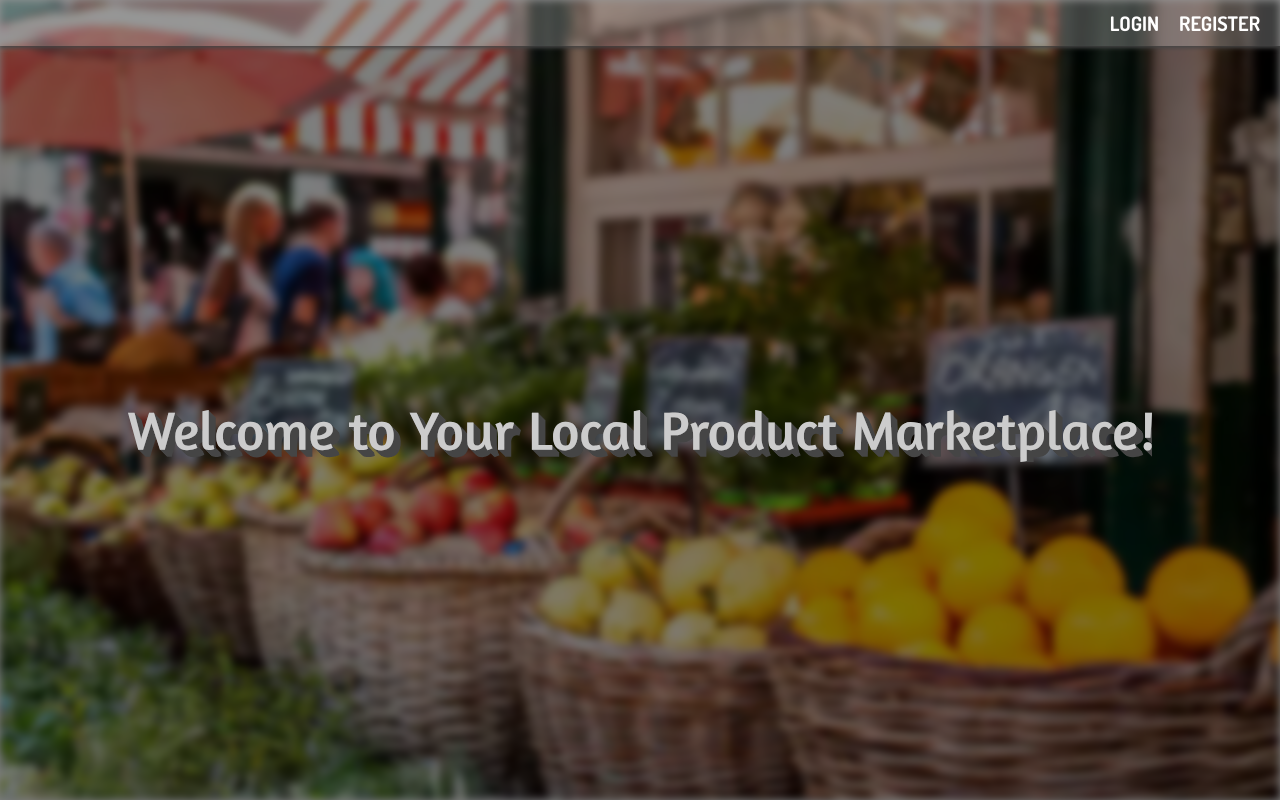
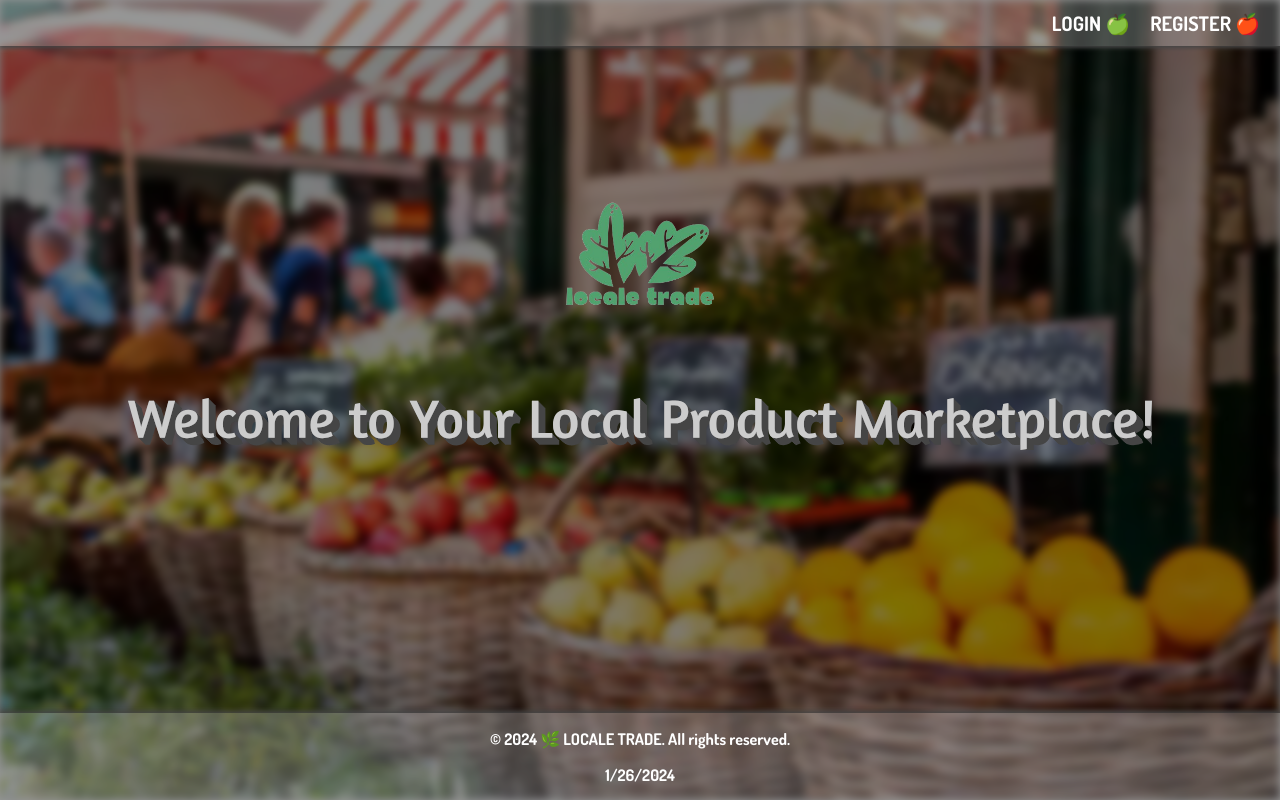
Before and after one commit to banicl/localetrade-rs, a Vue app in the folder locale-trade/: page / in a window 1280 px wide. Built offline with nearby package versions, Linux system fonts and the light colour scheme.

Commit message:
Home Page Update

```diff
--- a/locale-trade/src/components/WelcomePage.vue
+++ b/locale-trade/src/components/WelcomePage.vue
@@ -5,29 +5,46 @@
 
     <nav class="navbar">
       <ul class="nav-menu">
-        <li><a href="#" @click="goToLogin">LOGIN</a></li>
-        <li><a href="#" @click="goToRegister">REGISTER</a></li>
+        <li><a href="#" @click="goToLogin">LOGIN 🍏</a></li>
+        <li><a href="#" @click="goToRegister">REGISTER 🍎</a></li>
       </ul>
     </nav>
-
     <div class="content">
-      <img src="@/assets/title.svg" alt="Title" class="title-image" /> <!-- SVG title -->
+      <img src="@/assets/logo.png" alt="Logo" class="logo-image" />
+      <img src="@/assets/title.svg" alt="Title" class="title-image" />
     </div>
+    <footer class="footer">
+      <p><b>&copy; 2024 🌿 LOCALE TRADE. All rights reserved.</b></p>
+      <div id="current-date"><span class="date-color"><b>{{ currentDate }}</b></span></div>
+    </footer>
   </div>
 </template>
 
 <script>
 export default {
   name: 'WelcomePage',
+  data() {
+    return {
+      currentDate: '',
+    };
+  },
   methods: {
     goToLogin() {
-      // Logic to navigate to the login page
+
     },
     goToRegister() {
-      // Logic to navigate to the registration page
+
+    },
+    updateDate() {
+      this.currentDate = new Date().toLocaleDateString();
     }
+  },
+  mounted() {
+    this.updateDate();
+    setInterval(this.updateDate, 86400000); // Update date every day
   }
 }
+
 </script>
 
 <style scoped>
@@ -58,10 +75,9 @@ export default {
     left: 0;
     right: 0;
     bottom: 0;
-    background-color: rgba(0, 0, 0, 0.5); /* Black with 50% opacity */
-    z-index: 1; /* Above the background image, below the content */
+    background-color: rgba(0, 0, 0, 0.5);
+    z-index: 1;
     }
-
 
   .background-image {
     position: absolute;
@@ -88,9 +104,17 @@ export default {
   .title-image {
     max-width: 80%;
     height: auto;
-    margin-bottom: 20px;
-    background-color: transparent; /* Ensure SVG has no background */
+    margin-bottom: 300px;
+    background-color: transparent;
     display: block;
+  }
+
+  .logo-image {
+    max-width: 20%;
+    z-index: 1;
+    height: auto;
+    padding: none;
+    margin:none;
   }
 
   .navbar {
@@ -100,6 +124,7 @@ export default {
     background-color: rgba(204, 204, 204, 0.3);
     box-shadow: 0 2px 4px #454545;
     padding: 10px 0;
+    margin: none;
   }
 
   .nav-menu {
@@ -122,10 +147,24 @@ export default {
     font-weight: bold;
     font-family: 'Dosis', sans-serif;
     font-size: 20px;
+    transition: color 0.3s ease;
   }
 
   .nav-menu a:hover {
-    text-decoration: underline;
+    color: #F5d826;
   }
 
+  .footer {
+  position: absolute;
+  bottom: 0;
+  width: 100%;
+  color: white;
+  text-align: center;
+  padding-bottom: 15px;
+  z-index: 2;
+  background-color: rgba(204, 204, 204, 0.3);
+  box-shadow: 0 -2px 5px #454545;
+  font-family: 'Dosis', sans-serif;
+}
+
 </style>
```
Also changed, not shown: locale-trade/src/assets/loading.gif (deleted), locale-trade/src/assets/logo.png.
